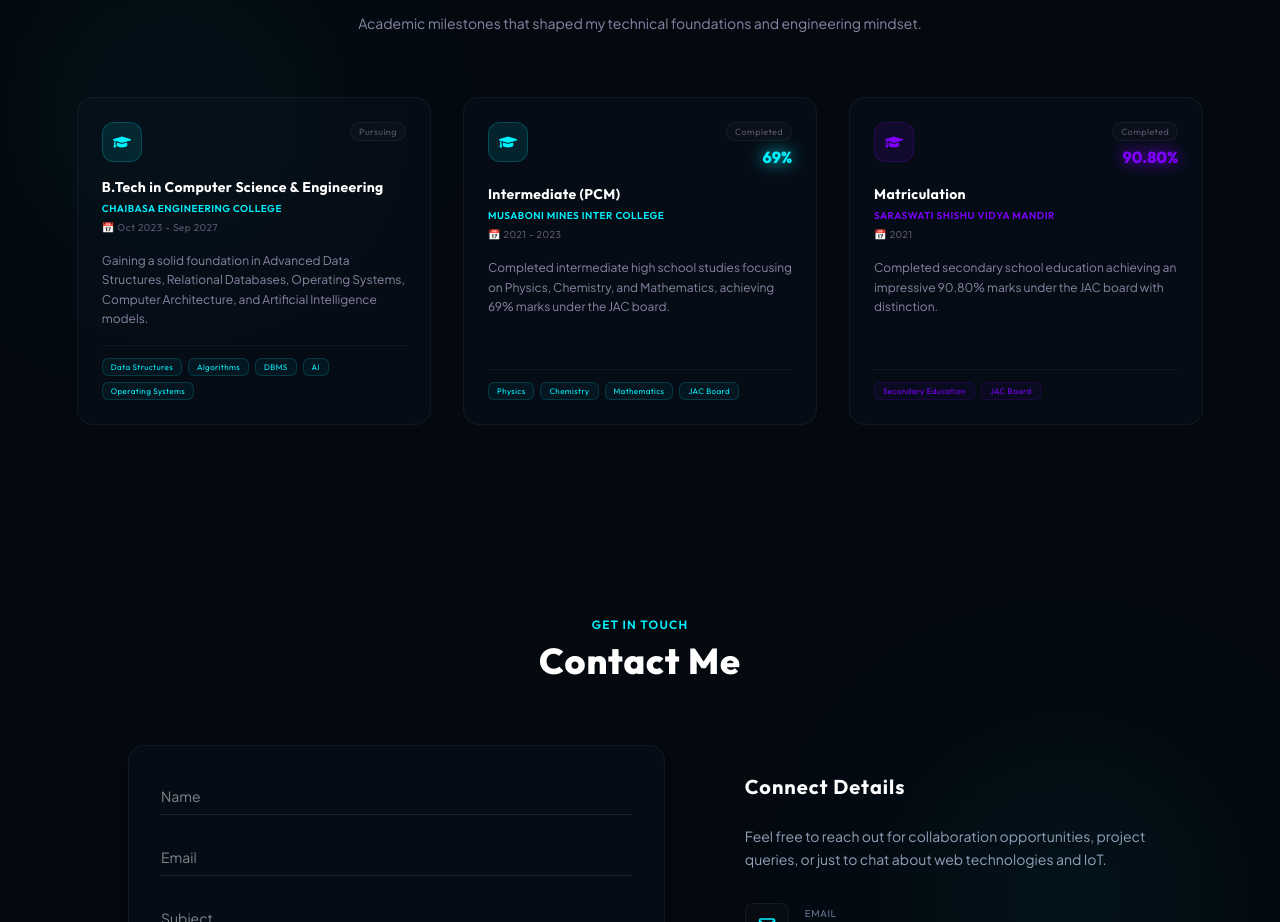
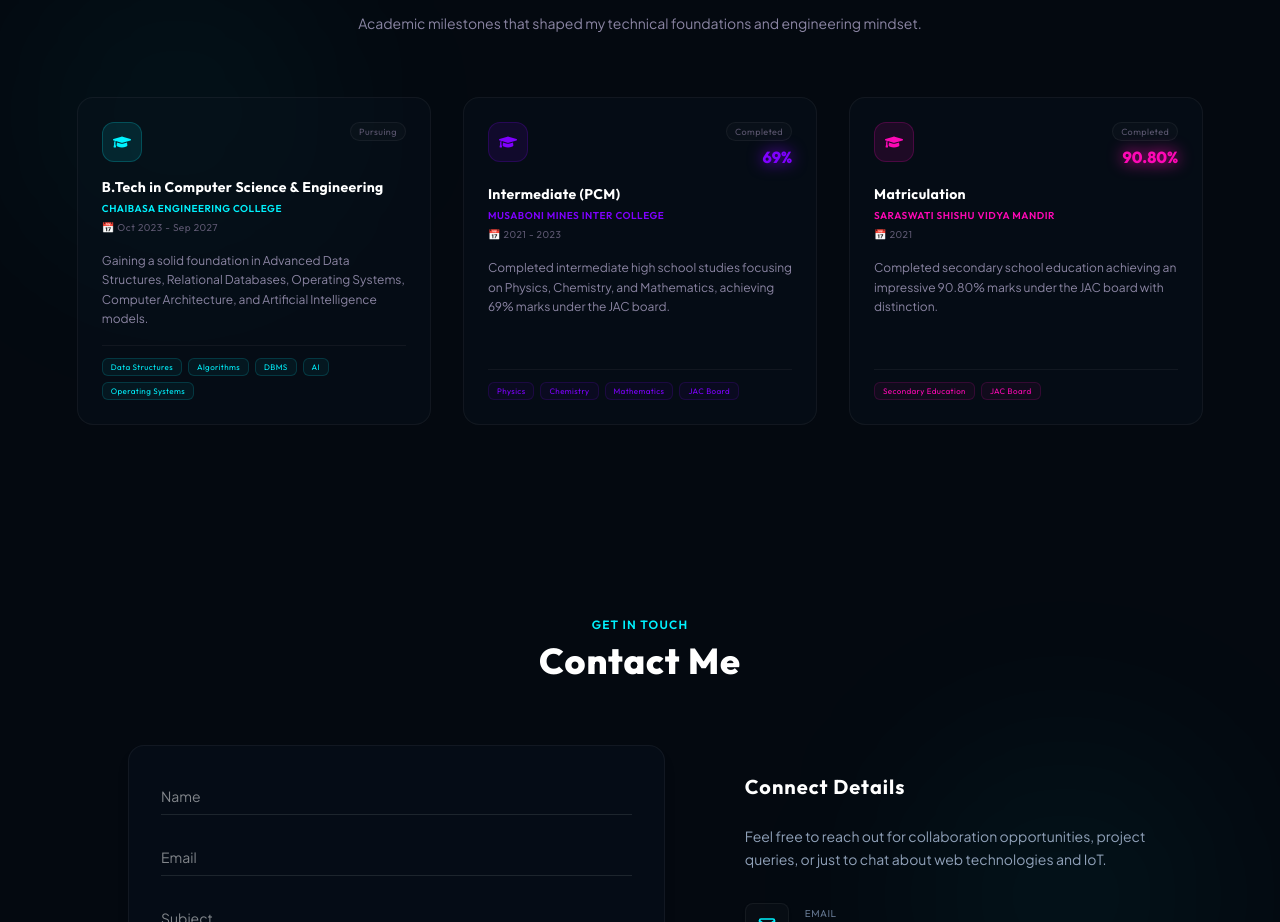
Before and after one commit to Gourav-jii/Portfolio, a React (Vite) app: page / in a window 1280 px wide. Shown: the part 5468-6390 px from the top of the page. Built offline with nearby package versions, Linux system fonts and the light colour scheme.

Commit message:
Update Education section card colors to distinguish them visually

```diff
--- a/src/components/Education.jsx
+++ b/src/components/Education.jsx
@@ -27,12 +27,12 @@ const Education = () => {
       desc: 'Completed intermediate high school studies focusing on Physics, Chemistry, and Mathematics, achieving 69% marks under the JAC board.',
       tags: ['Physics', 'Chemistry', 'Mathematics', 'JAC Board'],
       grade: '69%',
-      accentFrom: 'from-neon-cyan',
-      accentTo: 'to-neon-purple',
-      hoverBorder: 'hover:border-neon-cyan/30 hover:shadow-[0_0_20px_rgba(0,242,254,0.1)]',
-      iconColor: 'text-neon-cyan',
-      iconBg: 'bg-neon-cyan/10 border-neon-cyan/20',
-      tagStyle: 'text-neon-cyan bg-neon-cyan/5 border-neon-cyan/15',
+      accentFrom: 'from-neon-purple',
+      accentTo: 'to-neon-pink',
+      hoverBorder: 'hover:border-neon-purple/30 hover:shadow-[0_0_20px_rgba(127,0,255,0.1)]',
+      iconColor: 'text-neon-purple',
+      iconBg: 'bg-neon-purple/10 border-neon-purple/20',
+      tagStyle: 'text-neon-purple bg-neon-purple/5 border-neon-purple/15',
     },
     {
       degree: 'Matriculation',
@@ -42,12 +42,12 @@ const Education = () => {
       desc: 'Completed secondary school education achieving an impressive 90.80% marks under the JAC board with distinction.',
       tags: ['Secondary Education', 'JAC Board'],
       grade: '90.80%',
-      accentFrom: 'from-neon-purple',
+      accentFrom: 'from-neon-pink',
       accentTo: 'to-neon-cyan',
-      hoverBorder: 'hover:border-neon-purple/30 hover:shadow-[0_0_20px_rgba(127,0,255,0.1)]',
-      iconColor: 'text-neon-purple',
-      iconBg: 'bg-neon-purple/10 border-neon-purple/20',
-      tagStyle: 'text-neon-purple bg-neon-purple/5 border-neon-purple/15',
+      hoverBorder: 'hover:border-neon-pink/30 hover:shadow-[0_0_20px_rgba(254,8,181,0.1)]',
+      iconColor: 'text-neon-pink',
+      iconBg: 'bg-neon-pink/10 border-neon-pink/20',
+      tagStyle: 'text-neon-pink bg-neon-pink/5 border-neon-pink/15',
     },
   ];
 
```
